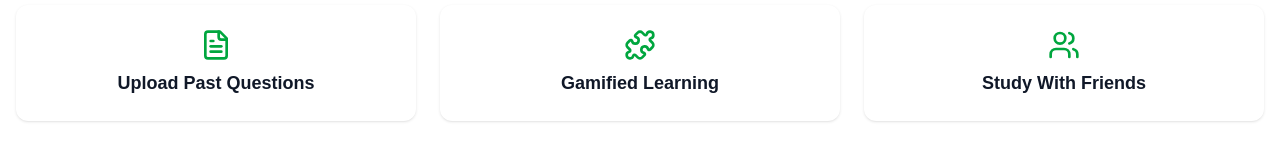
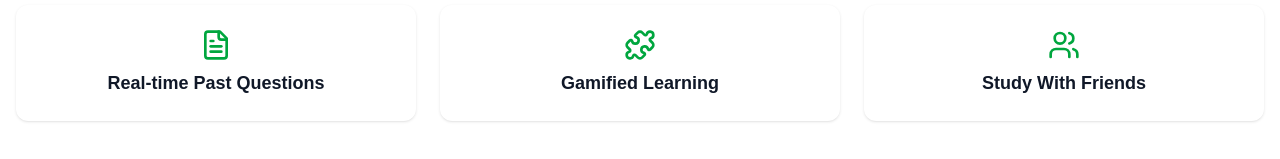
Before and after one commit to LizeeRaphael/brainquest-app-waitlist, a Next.js app: page / in a window 1280 px wide. Shown: the part 777-936 px from the top of the page. Built offline with nearby package versions, Linux system fonts and the light colour scheme.

Commit message:
Added card effect

```diff
--- a/src/app/page.tsx
+++ b/src/app/page.tsx
@@ -195,7 +195,7 @@ export default function Home() {
           {/* ✅ Features */}
           <div className="mt-16 grid grid-cols-1 sm:grid-cols-3 gap-6">
             {[
-              { icon: FileText, title: "Upload Past Questions" },
+              { icon: FileText, title: "Real-time Past Questions" },
               { icon: Puzzle, title: "Gamified Learning" },
               { icon: Users, title: "Study With Friends" },
             ].map((feat, i) => (
```
